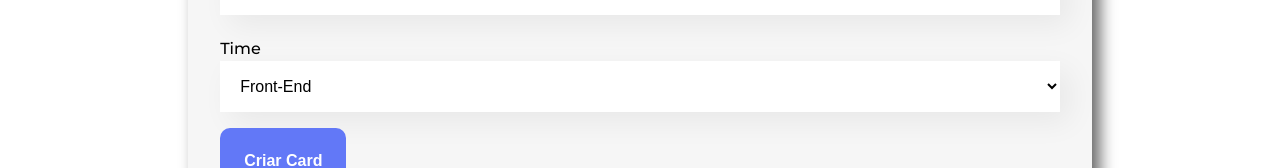
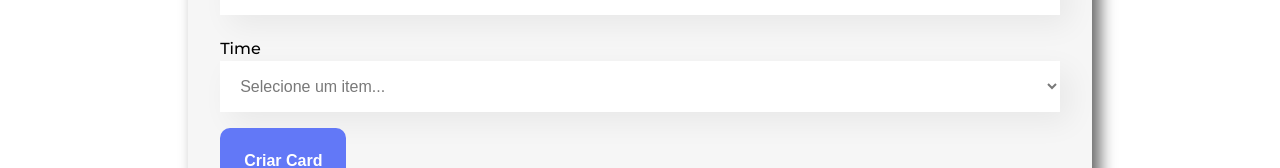
Before and after one commit to Marvinx9/organo, a React (Create React App) app: page / in a window 1280 px wide. Shown: the part 941-1109 px from the top of the page. Built offline with nearby package versions, Linux system fonts and the light colour scheme.

Commit message:
fix: correction bugs

```diff
--- a/src/App.js
+++ b/src/App.js
@@ -6,8 +6,8 @@ import Rodape from "./componentes/Rodape";
 
 function App() {
   const times = [
-    { nome: "Front-End", corPrimaria: "#57C278", corSecundaria: "#D9F7E9" },
-    { nome: "Back-End", corPrimaria: "#82CFFA", corSecundaria: "#E8F8FF" },
+    { nome: "Front-End", corPrimaria: "#82CFFA", corSecundaria: "#D9F7E9" },
+    { nome: "Back-End", corPrimaria: "#57C278", corSecundaria: "#E8F8FF" },
     { nome: "Full-Stack", corPrimaria: "#A6D157", corSecundaria: "#F0F8E2" },
     { nome: "DevOps", corPrimaria: "#E06B69", corSecundaria: "#FDE7E8" },
     { nome: "Designer & UX", corPrimaria: "#DB6EBF", corSecundaria: "#FAE9F5" },
--- a/src/componentes/Formulario/index.js
+++ b/src/componentes/Formulario/index.js
@@ -12,6 +12,7 @@ const Formulario = (props) => {
 
   const aoSalvar = (evento) => {
     evento.preventDefault();
+
     props.aoColaboradorCadastrado({
       nome,
       cargo,
@@ -51,7 +52,7 @@ const Formulario = (props) => {
         <ListaSuspensa
           aoAlterar={(valor) => setTime(valor)}
           value={time}
-          obrigatorio={true}
+          required={true}
           label="Time"
           itens={props.times}
         />
--- a/src/componentes/ListaSuspensa/ListaSuspensa.css
+++ b/src/componentes/ListaSuspensa/ListaSuspensa.css
@@ -8,12 +8,21 @@
 
 .lista__suspensa select {
   background-color: #ffffff;
+  color: #797979;
   box-shadow: 10px 10px 30px rgba(0, 0, 0, 0.06);
   width: 100%;
   border: none;
   font-size: 16px;
   padding: 1em;
   box-sizing: border-box;
+}
+
+.lista__suspensa select input {
+  color: #000000;
+}
+
+.lista__suspensa select option[data-default] {
+  color: black
 }
 
 @media screen and (max-width: 720px) {
--- a/src/componentes/ListaSuspensa/index.js
+++ b/src/componentes/ListaSuspensa/index.js
@@ -5,12 +5,16 @@ const ListaSuspensa = (props) => {
     <div className="lista__suspensa">
       <label>{props.label}</label>
       <select
+        className="select__input"
         onChange={(evento) => props.aoAlterar(evento.target.value)}
         value={props.value}
         required={props.required}
       >
+        <option value="" disabled hidden data-default>
+          <p>Selecione um item...</p>
+        </option>
         {props.itens.map((item) => (
-          <option key={item}>{item}</option>
+          (<option style={{color: '#000'}} key={item} >{item}</option>)
         ))}
       </select>
     </div>
--- a/src/componentes/Time/index.js
+++ b/src/componentes/Time/index.js
@@ -2,7 +2,6 @@ import Colaborador from "../Colaborador";
 import "./Time.css";
 
 const Time = (props) => {
-  console.log(props.colaboradores);
 
   return (
     props.colaboradores.length > 0 && (
```
